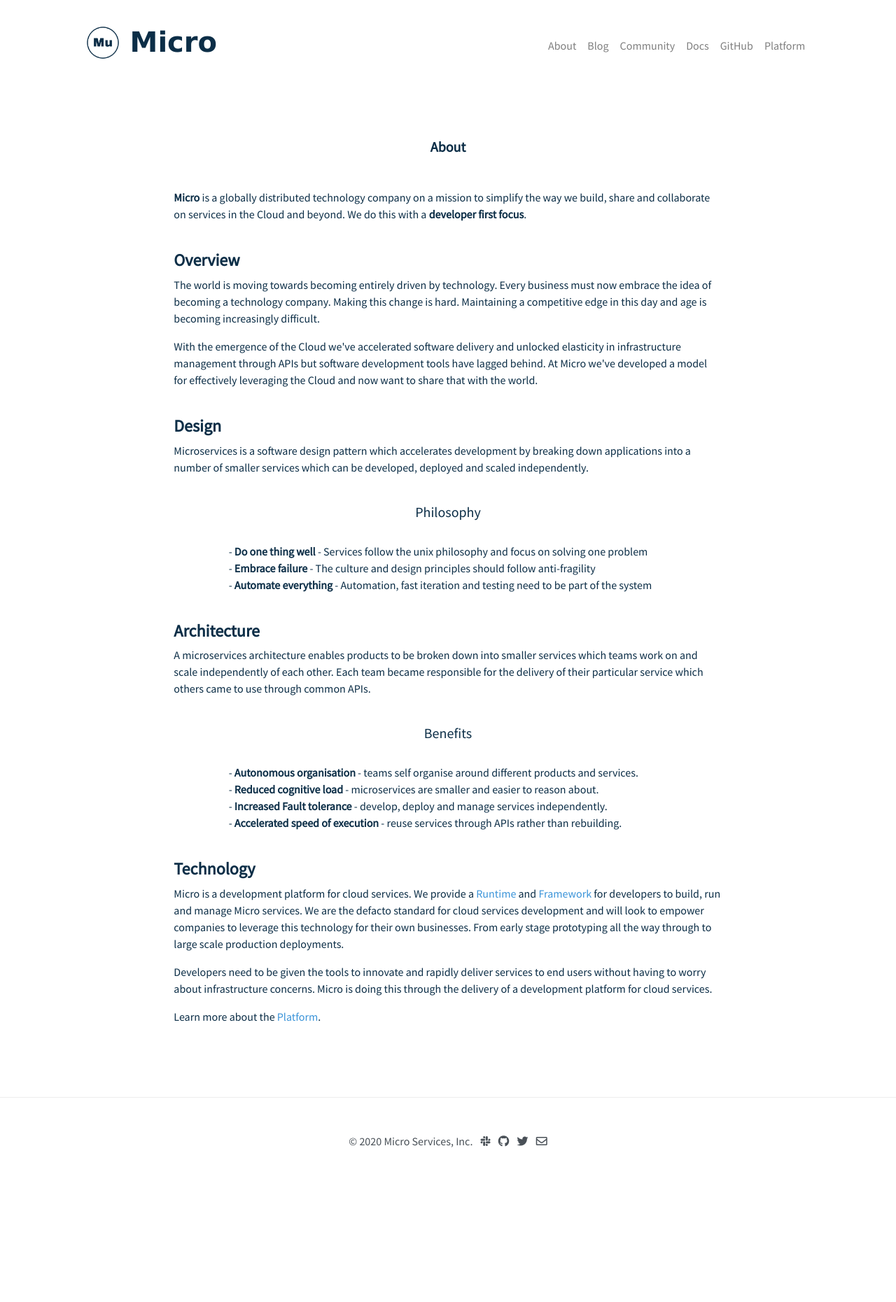
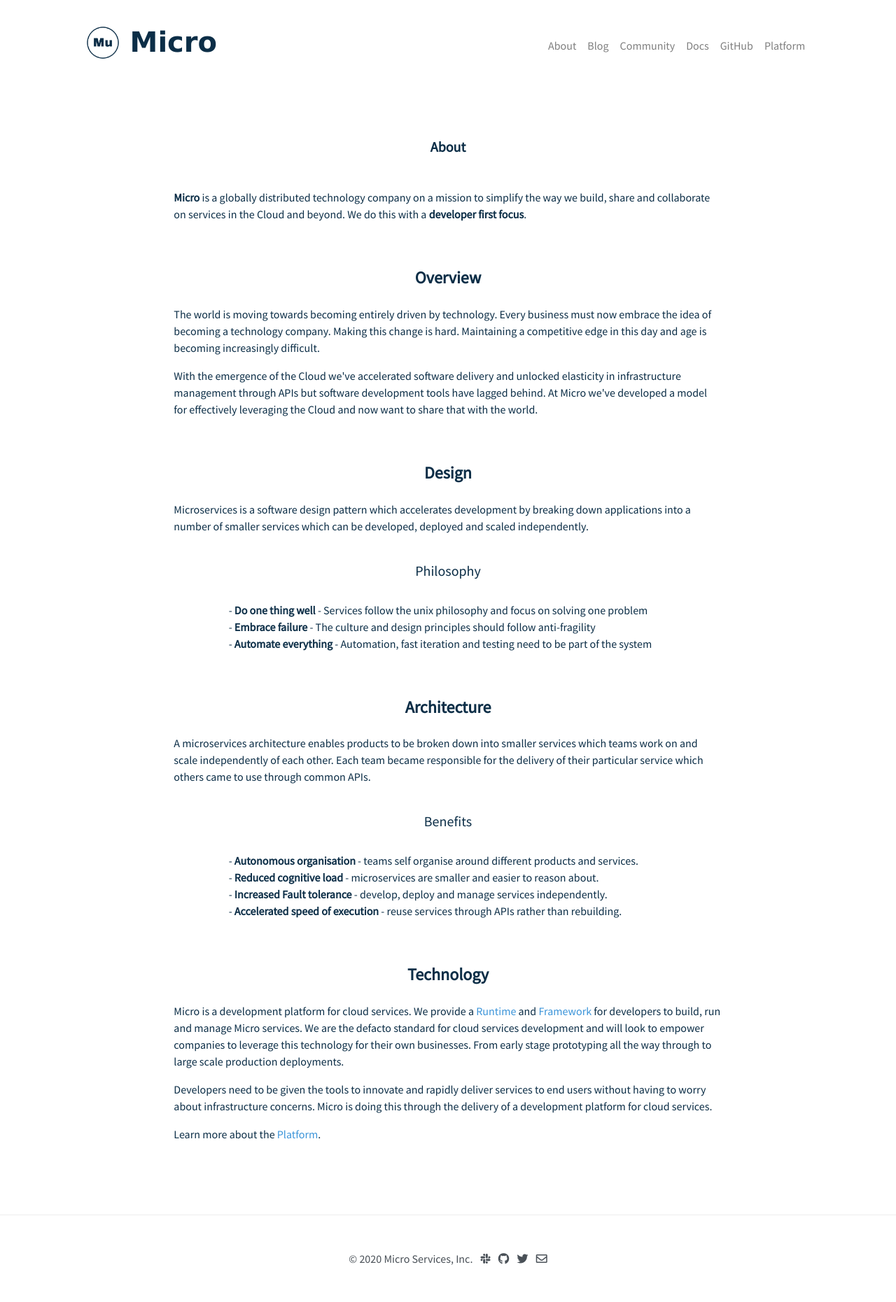
Before and after one commit to micro-community/go-micro-v2-doc, a Jekyll site: the page about/index.html, which Jekyll copies as it is, in a window 1280 px wide. Shown: the whole page at 70% size. Built offline with Jekyll 4.4.1, drawn with Linux system fonts in a browser that asks for light colours; nearby versions of some CDN libraries; before the commit the page ends 1693 px from its top, so only the background shows below that.

Commit message:
update about

```diff
--- a/about/index.html
+++ b/about/index.html
@@ -19,6 +19,10 @@
             .blurb {
             margin-top: 25px;
             }
+	    h4 {
+		text-align: center;
+		margin: 25px;
+	    }
         </style>
     </head>
     <body>
```
